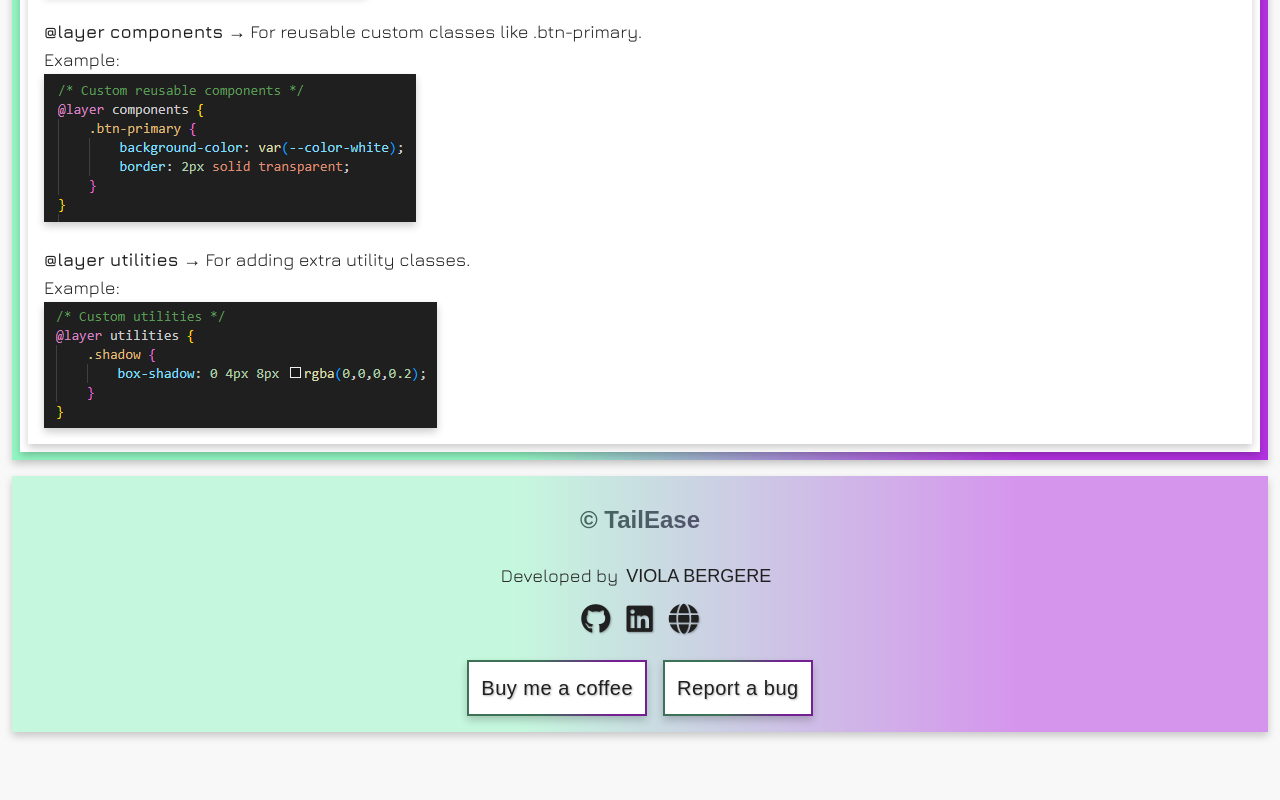
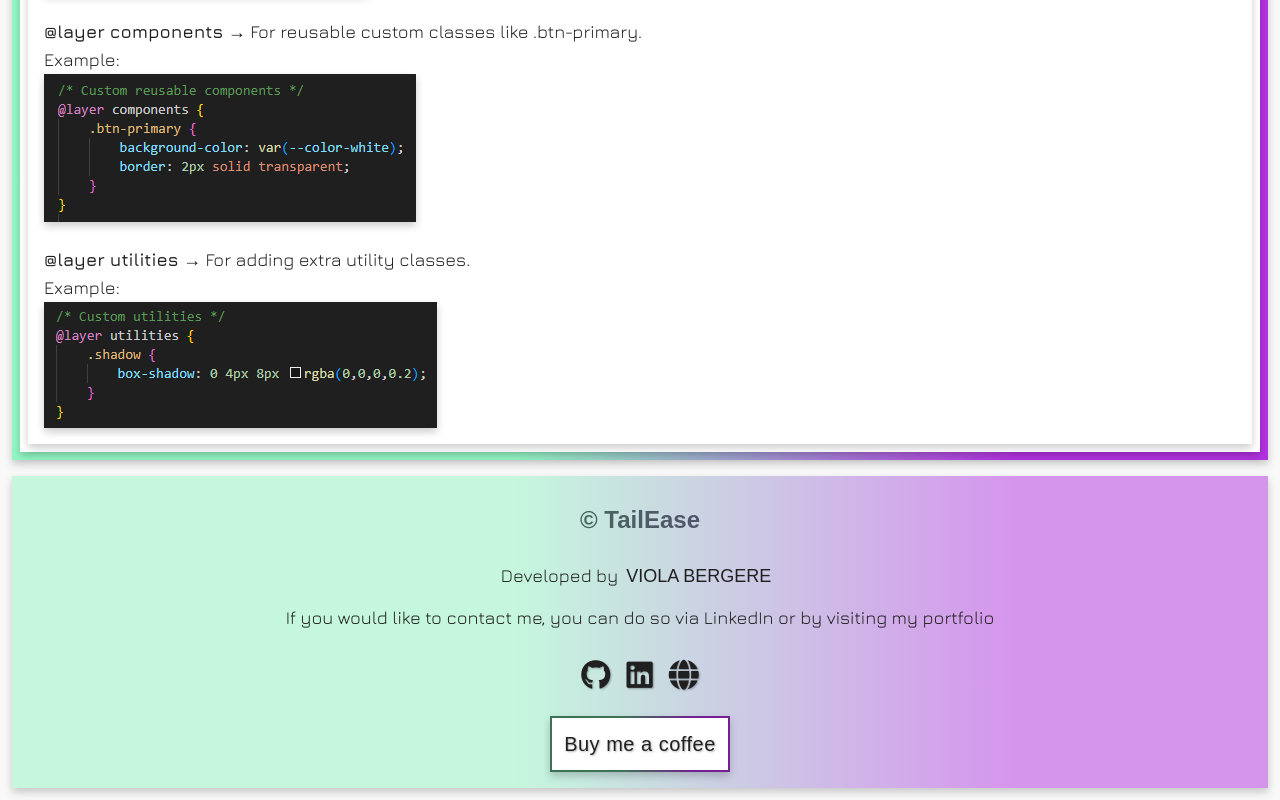
Before and after one commit to violaberg/tailwind-cheatsheet, a website: page index.html in a window 1280 px wide. Shown: the part 2110-2910 px from the top of the page. Before the commit the page ends 2854 px from the top, so only its background shows below. Drawn offline with nearby package versions, Linux system fonts and the light colour scheme; a web font is replaced by a local one.

Commit message:
fix: remove 'report a bug' button, adjust footer

```diff
--- a/index.html
+++ b/index.html
@@ -187,11 +187,14 @@
         </div>
     </main>
     <footer class="shadow justify-center p-2 text-lg/7">
-        <div class="grid grid-rows-4 py-2">
+        <div class="grid grid-rows-5 py-2">
             <div class="logo-text flex justify-center items-center text-2xl font-semibold">&copy; TailEase</div>
             <div class="flex justify-center items-center">Developed by <span class="dev uppercase px-2">Viola
                     Bergere</span></div>
-            <ul class="flex justify-center items-top gap-4">
+            <div class="flex justify-center">
+                If you would like to contact me, you can do so via LinkedIn or by visiting my portfolio
+            </div>
+            <ul class="flex justify-center gap-4">
                 <li class="inline-flex">
                     <a href="https://github.com/violaberg" target="_blank" rel="noopener"
                         aria-label="Opens Viola's Github profile in a new tab"><i
@@ -208,11 +211,9 @@
                             class="fa-solid fa-globe text-3xl hover:scale-125 text-shadow-sm"></i></a>
                 </li>
             </ul>
-            <div class="flex justify-center gap-4">
+            <div class="flex justify-center">
                 <a class="inline-flex btn-primary text-xl tracking-wide p-3 shadow hover:skew-3 text-shadow-sm"
                     href="https://buymeacoffee.com/violab">Buy me a coffee</a>
-                <a class="inline-flex btn-primary text-xl tracking-wide p-3 shadow hover:-skew-3 text-shadow-sm"
-                    href="#">Report a bug</a>
             </div>
         </div>
     </footer>
```
Also changed, not shown: cheatsheet.html (+8 -5 lines), components.html (+9 -6 lines), templates.html (+8 -5 lines), assets/css/output.css.
